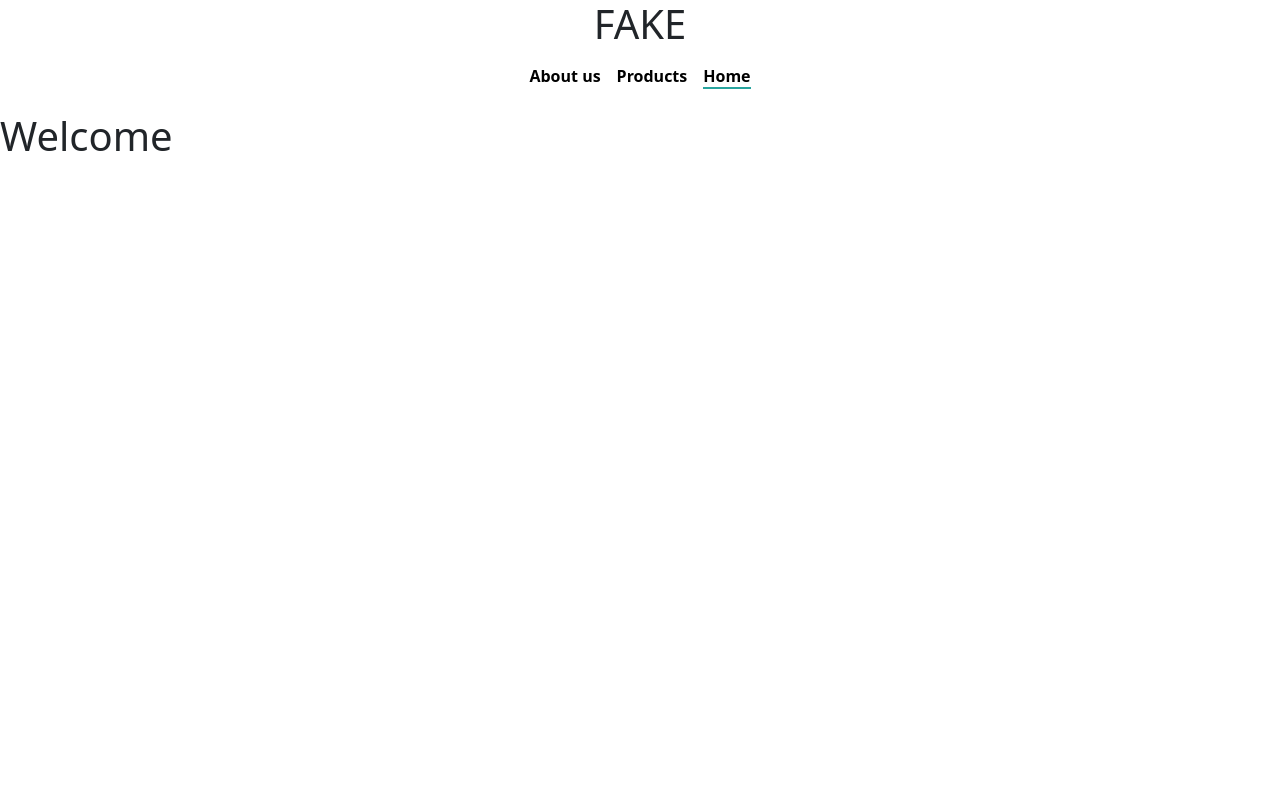
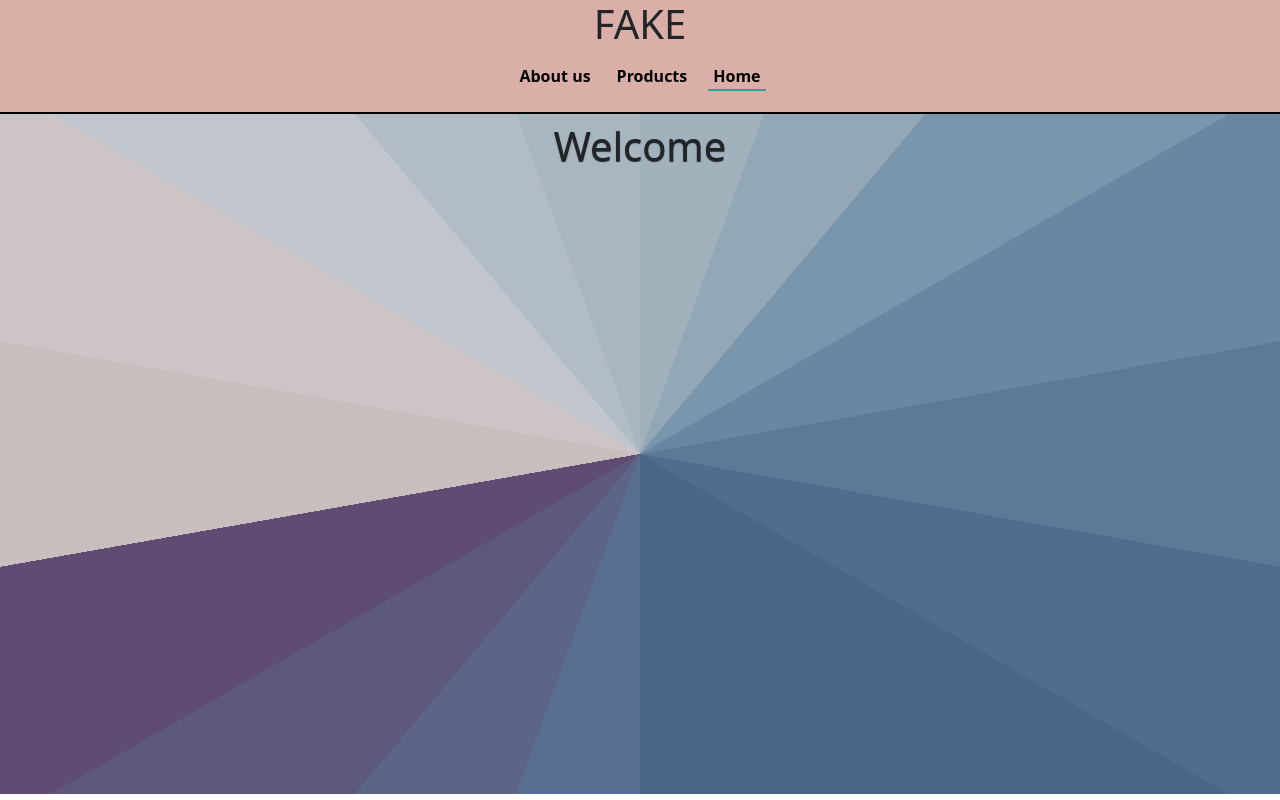
Before and after one commit to giorgiotorricelli/react-router, a React (Vite) app: page / in a window 1280 px wide. Built offline with nearby package versions, Linux system fonts and the light colour scheme; no server answers.

Commit message:
rifinito css

```diff
--- a/src/index.css
+++ b/src/index.css
@@ -4,6 +4,14 @@
   margin: 0;
   padding: 0;
   box-sizing: border-box;
+}
+
+.my-header {
+  border-bottom: 2px solid black;
+  position: sticky;
+  top: 0;
+  background-color: rgba(209, 157, 147, 0.812);
+  max-height: 15vh;
 }
 
 .navbar {
@@ -13,6 +21,7 @@
     text-decoration: none;
     color: black;
     font-weight: 600;
+    padding: 2px 5px;
   }
 
 }
@@ -27,6 +36,28 @@
 }
 
 
+.homepage {
+  min-height: 85vh;
+  text-shadow: 0px 1px 1px;
+  background: conic-gradient(
+    #a2b2bc 0deg 20deg,
+    #93a7b6 20deg 40deg,
+    #7a96ad 40deg 60deg,
+    #6986a3 60deg 80deg,
+    #5c7998 80deg 100deg,
+    #506c8e 100deg 120deg,
+    #4a6586 120deg 180deg, /* Spicchio più largo a destra */
+    #596f92 180deg 200deg,
+    #5c6587 200deg 220deg,
+    #5d597d 220deg 240deg,
+    #5e4c73 240deg 260deg,
+    #c8bebe 260deg 280deg,
+    #cdc5c5 280deg 300deg,
+    #c1c5cd 300deg 320deg,
+    #b2bcc4 320deg 340deg,
+    #a8b6c0 340deg 360deg
+  );
+}
 
 
 .img-wrapper {
--- a/src/layouts/DefaultLayout.jsx
+++ b/src/layouts/DefaultLayout.jsx
@@ -5,7 +5,7 @@ import { NavLink } from "react-router-dom";
 function DefaultLayout() {
     return (
         <>
-            <header className="d-flex flex-column align-items-center">
+            <header className="d-flex flex-column align-items-center my-header">
                 <h1>FAKE</h1>
                 <ul className="navbar d-flex gap-3">
                     <li>
--- a/src/pages/Homepage.jsx
+++ b/src/pages/Homepage.jsx
@@ -4,9 +4,9 @@ import Cards_wrapper from "../components/CardsWrapper";
 
 function Homepage(){
     return (
-        <>
+        <div className="text-center pt-2 homepage">
             <h1>Welcome</h1>
-        </>
+        </div>
     );
 }
 
```
Also changed, not shown: src/data/gradient-1778601082374.png (added).
